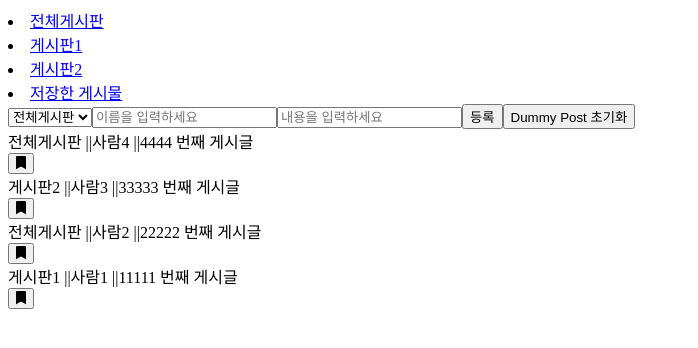
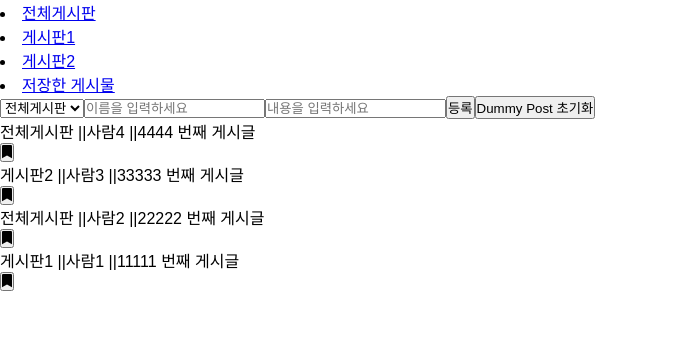
Before and after one commit to yunred/typescript-react-project, a React (Create React App) app: page / in a window 1280 px wide. Shown: the top 348 px of the page, without its empty margins (0-698 px from the left). Built offline with nearby package versions, Linux system fonts and the light colour scheme.

Commit message:
Add: GlobalStyle 추가

```diff
--- a/package.json
+++ b/package.json
@@ -26,6 +26,9 @@
     "redux": "^4.1.2",
     "redux-persist": "^6.0.0",
     "shortid": "^2.2.16",
+    "styled-component": "^2.8.0",
+    "styled-components": "^5.3.3",
+    "styled-normalize": "^8.0.7",
     "typescript": "^4.5.5",
     "web-vitals": "^2.1.4"
   },
@@ -52,5 +55,8 @@
       "last 1 firefox version",
       "last 1 safari version"
     ]
+  },
+  "devDependencies": {
+    "@types/styled-components": "^5.1.21"
   }
 }
--- a/src/index.tsx
+++ b/src/index.tsx
@@ -7,6 +7,7 @@ import { createStore, Store } from 'redux';
 import { persistStore } from 'redux-persist';
 import { PersistGate } from 'redux-persist/integration/react';
 import rootReducer from 'modules';
+import GlobalStyle from 'styles/GlobalStyle';
 
 const store: Store<any, any> = createStore(rootReducer);
 const persistor = persistStore(store);
@@ -15,6 +16,7 @@ ReactDOM.render(
   <Provider store={store}>
     <PersistGate loading={null} persistor={persistor}>
       <React.StrictMode>
+        <GlobalStyle />
         <App />
       </React.StrictMode>
     </PersistGate>
--- /dev/null
+++ b/src/styles/GlobalStyle.tsx
@@ -0,0 +1,17 @@
+import { createGlobalStyle } from 'styled-components';
+
+const GlobalStyle = createGlobalStyle`
+
+
+body{
+  font-family: 'Montserrat', sans-serif;
+}
+*{
+  padding:0;
+  margin: 0;
+  box-sizing: border-box;
+}
+
+`;
+
+export default GlobalStyle;
```
Also changed, not shown: 1 other file (tests, documents, lock files or other folders).
